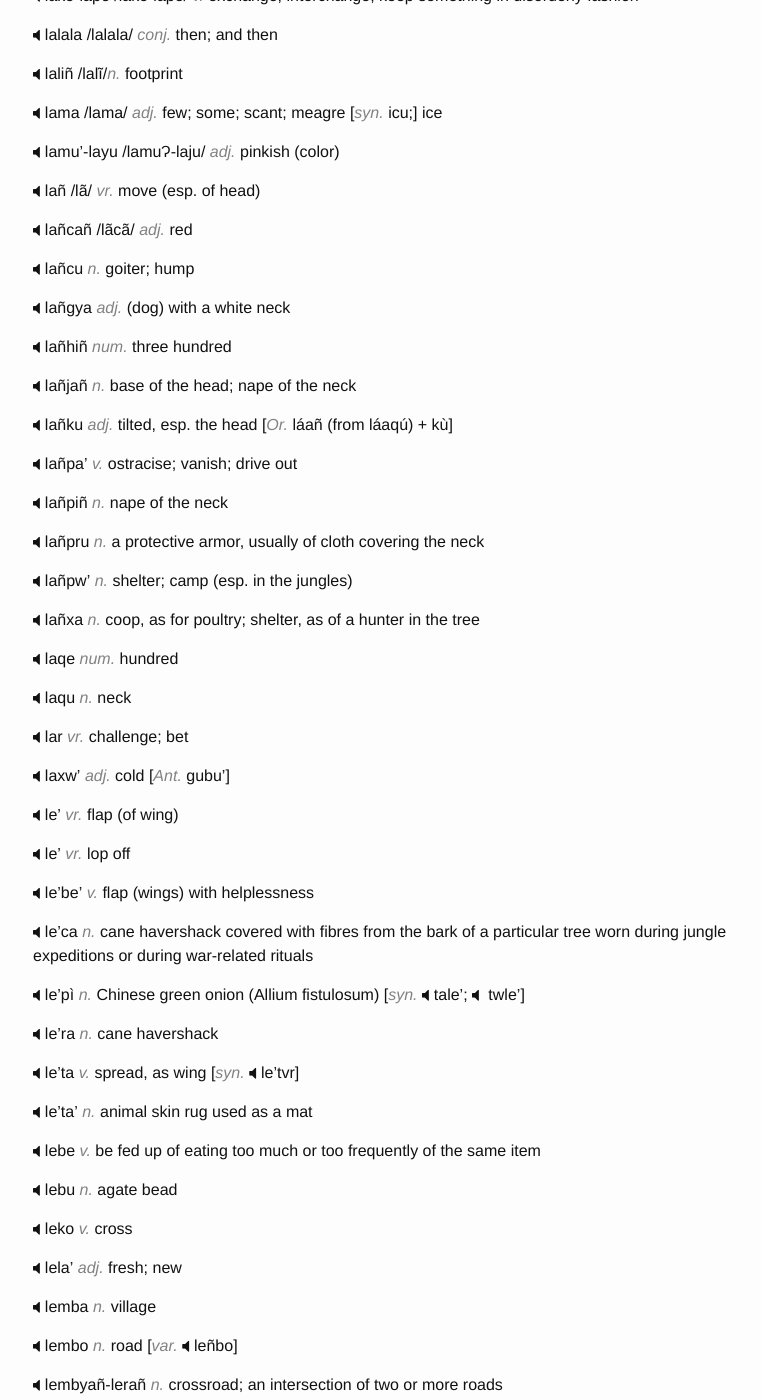
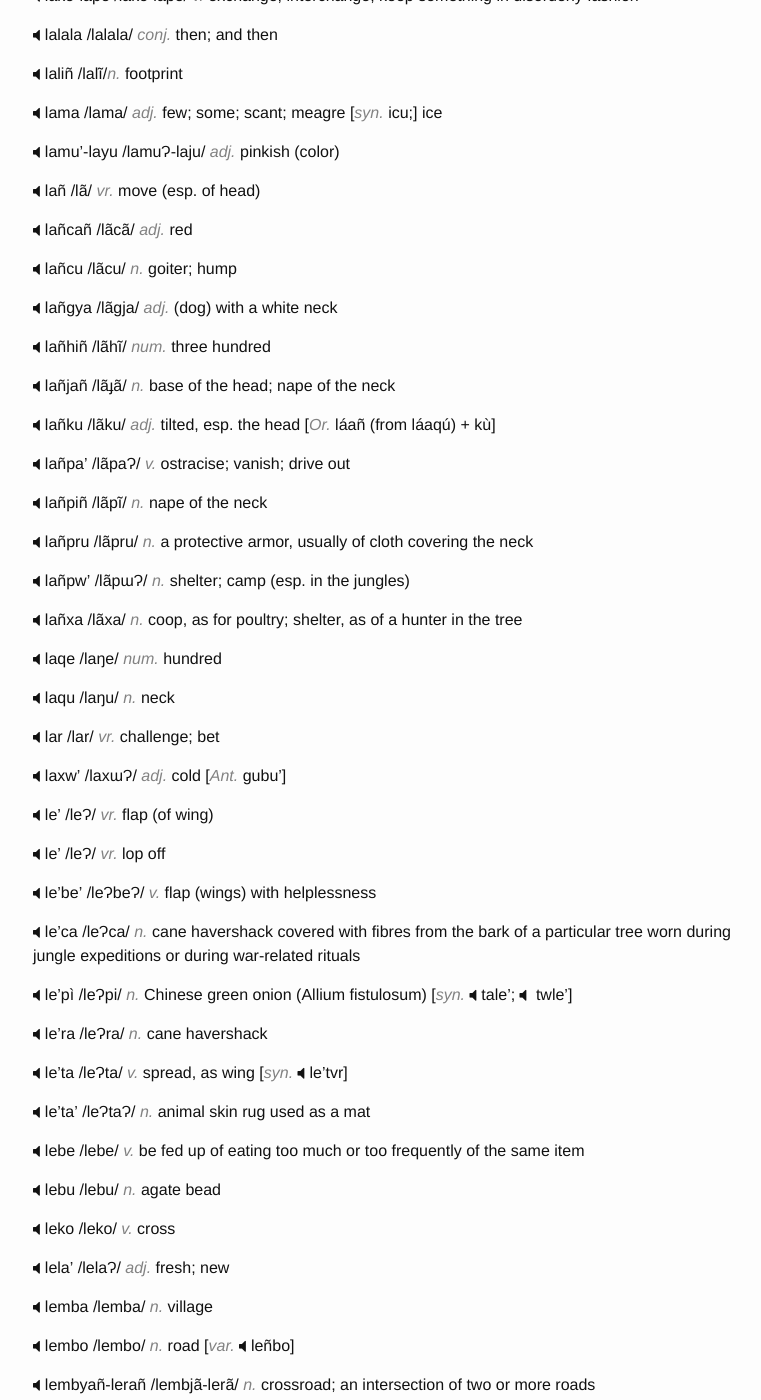
Before and after one commit to hacksparrow/language.apatani.org, a Jekyll site: the page built from dictionary/l.md, in a window 1280 px wide and 1400 px high, scrolled down 2626 px. Shown: the whole window, without its empty margins (237-998 px from the left). Built offline with Jekyll 4.4.1, drawn with Linux system fonts in a browser that asks for light colours; nearby versions of some CDN libraries; comment, search, counter and statistics services are not loaded; some of the changed text lies outside the part shown.

Commit message:
Update l.md

```diff
--- a/dictionary/l.md
+++ b/dictionary/l.md
@@ -132,88 +132,88 @@ __lañ__	/lã/ _vr._	move (esp. of head)
 
 __lañcañ__ /lãcã/	_adj._	red
 
-__lañcu__	_n._	goiter; hump
+__lañcu__	/lãcu/ _n._	goiter; hump
 
-__lañgya__	_adj._	(dog) with a white neck
+__lañgya__	/lãgja/ _adj._	(dog) with a white neck
 
-__lañhiñ__	_num._	three hundred
+__lañhiñ__	/lãhĩ/ _num._	three hundred
 
-__lañjañ__	_n._	base of the head; nape of the neck
+__lañjañ__	/lãɟã/ _n._	base of the head; nape of the neck
 
-__lañku__	_adj._	tilted, esp. the head	[_Or._	láañ (from láaqú) + kù]
+__lañku__	/lãku/ _adj._	tilted, esp. the head	[_Or._	láañ (from láaqú) + kù]
 
-__lañpa'__	_v._	ostracise; vanish; drive out
+__lañpa'__	/lãpaɁ/ _v._	ostracise; vanish; drive out
 
-__lañpiñ__	_n._	nape of the neck
+__lañpiñ__	/lãpĩ/ _n._	nape of the neck
 
-__lañpru__	_n._	a protective armor, usually of cloth covering the neck
+__lañpru__	/lãpru/ _n._	a protective armor, usually of cloth covering the neck
 
-__lañpw'__	_n._	shelter; camp (esp. in the jungles)
+__lañpw'__	/lãpɯɁ/ _n._	shelter; camp (esp. in the jungles)
 
-__lañxa__	_n._	coop, as for poultry; shelter, as of a hunter in the tree
+__lañxa__	/lãxa/ _n._	coop, as for poultry; shelter, as of a hunter in the tree
 
-__laqe__	_num._	hundred
+__laqe__	/laŋe/ _num._	hundred
 
-__laqu__	_n._	neck
+__laqu__	/laŋu/ _n._	neck
 
-__lar__	_vr._	challenge; bet
+__lar__	/lar/ _vr._	challenge; bet
 
-__laxw'__	_adj._	cold	[_Ant._	gubu']
+__laxw'__	/laxɯɁ/ _adj._	cold	[_Ant._	gubu']
 
-__le'__	_vr._	flap (of wing)
+__le'__	/leɁ/ _vr._	flap (of wing)
 
-__le'__	_vr._	lop off
+__le'__	/leɁ/ _vr._	lop off
 
-__le'be'__	_v._	flap (wings) with helplessness
+__le'be'__ /leɁbeɁ/	_v._	flap (wings) with helplessness
 
-__le'ca__	_n._	cane havershack covered with fibres from the bark of a particular tree worn during jungle expeditions or during war-related rituals
+__le'ca__	/leɁca/ _n._	cane havershack covered with fibres from the bark of a particular tree worn during jungle expeditions or during war-related rituals
 
-__le'pì__	_n._	Chinese green onion (Allium fistulosum)	[_syn._	tale'; twle']
+__le'pì__	/leɁpi/ _n._	Chinese green onion (Allium fistulosum)	[_syn._	tale'; twle']
 
 
-__le'ra__	_n._	cane havershack
+__le'ra__	/leɁra/ _n._	cane havershack
 
-__le'ta__	_v._	spread, as wing	[_syn._	le'tvr]
+__le'ta__	/leɁta/ _v._	spread, as wing	[_syn._	le'tvr]
 
-__le'ta'__	_n._	animal skin rug used as a mat
+__le'ta'__	/leɁtaɁ/ _n._	animal skin rug used as a mat
 
-__lebe__	_v._	be fed up of eating too much or too frequently of the same item
+__lebe__	/lebe/ _v._	be fed up of eating too much or too frequently of the same item
 
-__lebu__	_n._	agate bead
+__lebu__	/lebu/ _n._	agate bead
 
-__leko__	_v._	cross
+__leko__	/leko/ _v._	cross
 
-__lela'__	_adj._	fresh; new
+__lela'__	/lelaɁ/ _adj._	fresh; new
 
-__lemba__	_n._	village
+__lemba__	/lemba/ _n._	village
 
-__lembo__	_n._	road	[_var._	leñbo]
+__lembo__	/lembo/ _n._	road	[_var._	leñbo]
 
-__lembyañ-lerañ__	_n._	crossroad; an intersection of two or more roads
+__lembyañ-lerañ__	/lembjã-lerã/ _n._	crossroad; an intersection of two or more roads
 
-__leñ__	_vr._	filter; sieve; sift
+__leñ__	/lẽ/ _vr._	filter; sieve; sift
 
-__leñ__	_vr._	perish en masse, as do the wild bamboo after flowering
+__leñ__	/lẽ/ _vr._	perish en masse, as do the wild bamboo after flowering
 
-__leñ__	_vr._	collect, as honey
+__leñ__	/lẽ/ _vr._	collect, as honey
 
-__leñ__	_vr._	build ladder on a tree to climb it
+__leñ__	/lẽ/ _vr._	build ladder on a tree to climb it
 
-__leñbo__	_n._	road	[_var._	lembo]
+__leñbo__	/lẽbo/ _n._	road	[_var._	lembo]
 
-__leñda__	_n._	path
+__leñda__	/lẽda/ _n._	path
 
-__leqò__	_n._	lawn; front yard; space in the village
+__leqò__	/leŋò/ _n._	lawn; front yard; space in the village
 
-__leqò aji__	_n._	rice field near the village	[_ant._	jabyò aji]
+__leqò aji__	/leŋò aji/ _n._	rice field near the village	[_ant._	jabyò aji]
 
-__leyu__	_n._	a small path leading to a village
+__leyu__	/leyu/ _n._	a small path leading to a village
 
-__li__	_vr._	sow; seed; broadcast
+__li__	// _vr._	sow; seed; broadcast
 
-__li lilañ__	_n._	cicada (Cicadidae)
+__li lilañ__	// _n._	cicada (Cicadidae)
 
-__li'ki'-li'ko__	_adv._	showy; flirty
+__li'ki'-li'ko__ //	_adv._	showy; flirty
 
 __lii__	_vr._	challenge, as in potlatch
 
```
